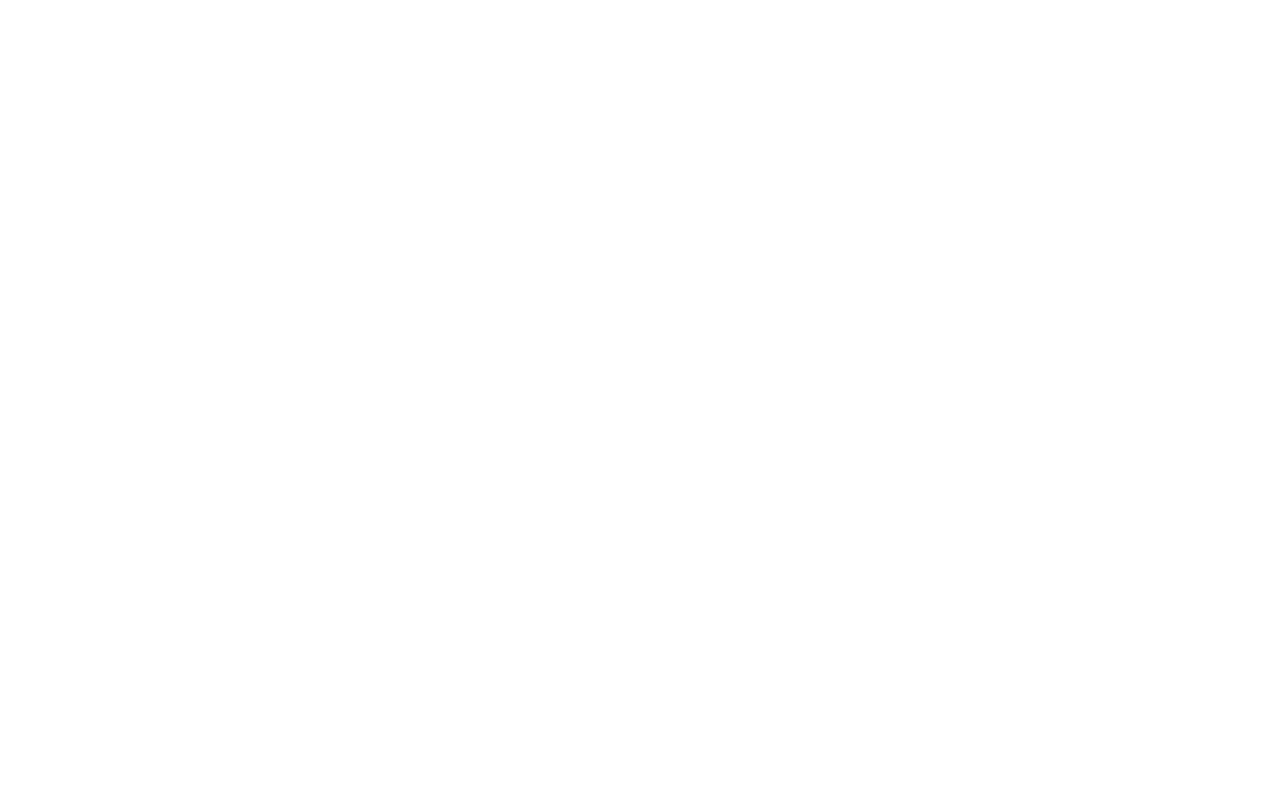
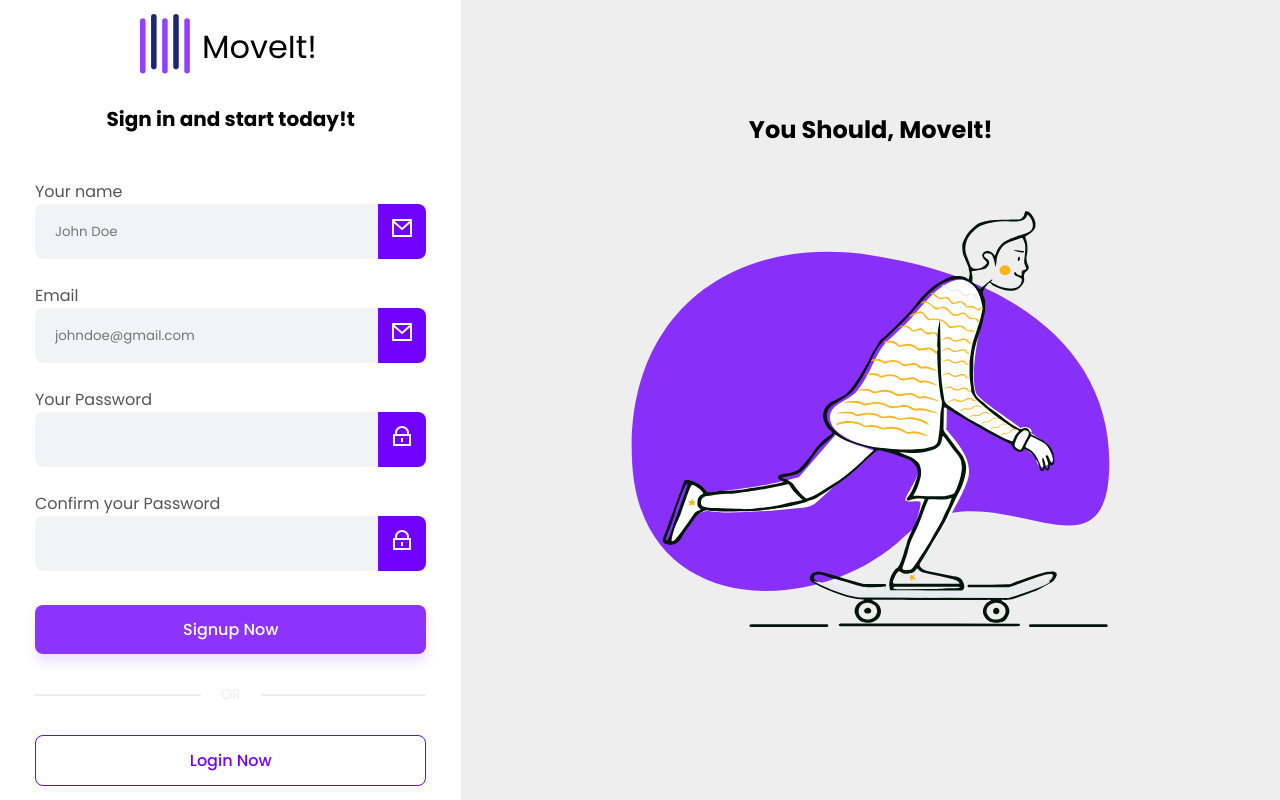
Before and after one commit to Fernanda-Kipper/login-page, an Angular app: page /signup in a window 1280 px wide. Before the commit this address led to /. Built offline with nearby package versions, Linux system fonts and the light colour scheme.

Commit message:
feat: add signup page

```diff
--- a/src/app/app.routes.ts
+++ b/src/app/app.routes.ts
@@ -1,9 +1,14 @@
 import { Routes } from '@angular/router';
 import { LoginComponent } from './pages/login/login.component';
+import { SignUpComponent } from './pages/signup/signup.component';
 
 export const routes: Routes = [
     {
         path: "login",
         component: LoginComponent
+    },
+    {
+        path: "signup",
+        component: SignUpComponent
     }
 ];
--- /dev/null
+++ b/src/app/pages/signup/signup.component.html
@@ -0,0 +1,45 @@
+<app-default-login-layout
+    title="Sign in and start today!t"
+    primaryBtnText="Signup Now"
+    secondaryBtnText="Login Now"
+    (submit)="submit()"
+    (navigate)="navigate()"
+    [disablePrimaryBtn]="!signupForm.valid"
+>
+    <form [formGroup]="signupForm">
+        <app-primary-input
+            formControlName="name"
+            inputName="name"
+            type="text"
+            label="Your name"
+            placeholder="John Doe"
+        >
+            <img src="/assets/svg/email-icon.svg"/>
+        </app-primary-input>
+        <app-primary-input
+            formControlName="email"
+            inputName="email"
+            type="email"
+            label="Email"
+            placeholder="johndoe@gmail.com"
+        >
+            <img src="/assets/svg/email-icon.svg"/>
+        </app-primary-input>
+        <app-primary-input
+            formControlName="password"
+            inputName="password"
+            type="password"
+            label="Your Password"
+        >
+        <img src="/assets/svg/password-icon.svg"/>
+    </app-primary-input>
+    <app-primary-input
+        formControlName="passwordConfirm"
+        inputName="passwordConfirm"
+        type="password"
+        label="Confirm your Password"
+    >
+        <img src="/assets/svg/password-icon.svg"/>
+    </app-primary-input>
+    </form>
+</app-default-login-layout>
--- /dev/null
+++ b/src/app/pages/signup/signup.component.scss
@@ -0,0 +1,16 @@
+@import "../../../styles/variables.scss";
+
+form {
+    width: 100%;
+    display: flex;
+    flex-direction: column;
+    gap: 24px;
+    margin-bottom: 34px;
+
+    span {
+        font-size: 14px;
+        text-decoration: underline;
+        color: $secondary-color;
+        text-align: end;
+    }
+}
--- /dev/null
+++ b/src/app/pages/signup/signup.component.ts
@@ -0,0 +1,56 @@
+import { Component } from '@angular/core';
+import { DefaultLoginLayoutComponent } from '../../components/default-login-layout/default-login-layout.component';
+import { FormControl, FormGroup, FormRecord, ReactiveFormsModule, Validators } from '@angular/forms';
+import { PrimaryInputComponent } from '../../components/primary-input/primary-input.component';
+import { Router } from '@angular/router';
+import { LoginService } from '../../services/login.service';
+import { ToastrService } from 'ngx-toastr';
+
+interface SignupForm {
+  name: FormControl,
+  email: FormControl,
+  password: FormControl,
+  passwordConfirm: FormControl
+}
+
+@Component({
+  selector: 'app-signup',
+  standalone: true,
+  imports: [
+    DefaultLoginLayoutComponent,
+    ReactiveFormsModule,
+    PrimaryInputComponent
+  ],
+  providers: [
+    LoginService
+  ],
+  templateUrl: './signup.component.html',
+  styleUrl: './signup.component.scss'
+})
+export class SignUpComponent {
+  signupForm!: FormGroup<SignupForm>;
+
+  constructor(
+    private router: Router,
+    private loginService: LoginService,
+    private toastService: ToastrService
+  ){
+    this.signupForm = new FormGroup({
+      name: new FormControl('', [Validators.required, Validators.minLength(3)]),
+      email: new FormControl('', [Validators.required, Validators.email]),
+      password: new FormControl('', [Validators.required, Validators.minLength(6)]),
+      passwordConfirm: new FormControl('', [Validators.required, Validators.minLength(6)]),
+    })
+  }
+
+  submit(){
+    this.loginService.login(this.signupForm.value.email, this.signupForm.value.password).subscribe({
+      next: () => this.toastService.success("Login feito com sucesso!"),
+      error: () => this.toastService.error("Erro inesperado! Tente novamente mais tarde")
+    })
+  }
+
+  navigate(){
+    this.router.navigate(["login"])
+  }
+}
```
Also changed, not shown: 1 other file (tests, documents, lock files or other folders).
